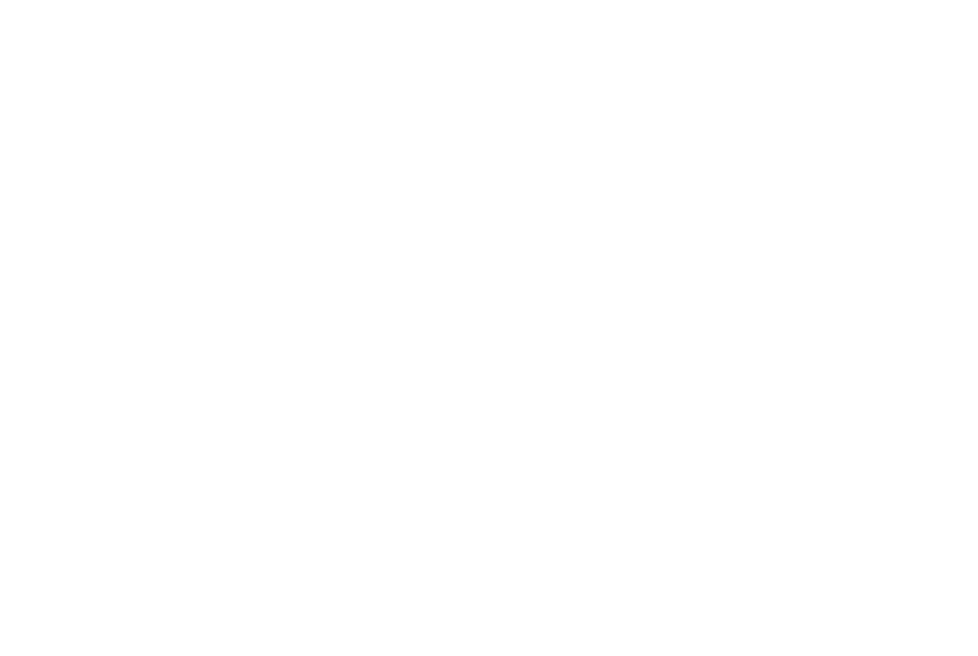
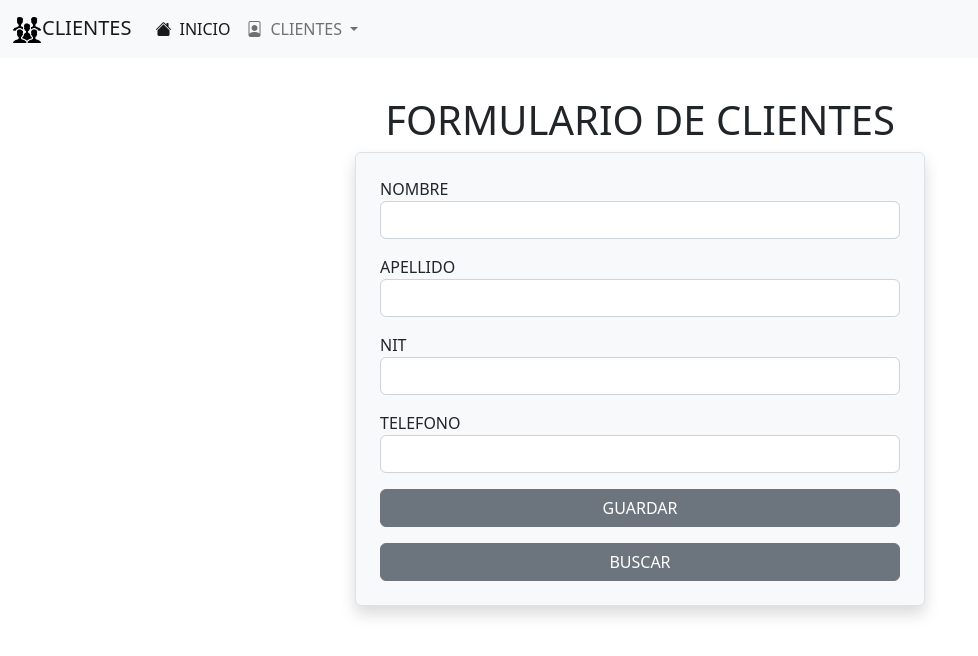
Before and after one commit to edmoranm/TAREA_INSERT_SELECT, a PHP site: page /clientes/index.php in a window 1280 px wide. Before the commit the part shown is empty. Shown: the top 656 px of the page, without its empty margins (0-978 px from the left). Run offline with PHP 8.4, Linux system fonts and the light colour scheme.

Commit message:
creacion de formulario

```diff
--- a/vistas/clientes/index.php
+++ b/vistas/clientes/index.php
@@ -0,0 +1,44 @@
+
+<?php include_once '../../vistas/templates/header.php'; ?>
+
+<h1 class="text-center">FORMULARIO DE CLIENTES</h1>
+<div class="row justify-content-center">
+    <form action="../../controladores/clientes/guardar.php" method="POST" class="border bg-light shadow rounded p-4 col-lg-6">
+        <div class="row mb-3">
+            <div class="col">
+                <label for="cli_nombre">NOMBRE</label>
+                <input type="text" name="cli_nombre" id="cli_nombre" class="form-control" required>
+            </div>
+        </div>
+        <div class="row mb-3">
+            <div class="col">
+                <label for="cli_apellido">APELLIDO</label>
+                <input type="text" name="cli_apellido" id="cli_apellido" class="form-control" required>
+            </div>
+        </div>
+        <div class="row mb-3">
+            <div class="col">
+                <label for="cli_nit">NIT</label>
+                <input type="number" name="cli_nit" id="cli_nit" class="form-control" required>
+            </div>
+        </div>
+        <div class="row mb-3">
+            <div class="col">
+                <label for="cli_telefono">TELEFONO</label>
+                <input type="number" name="cli_telefono" id="cli_telefono" class="form-control" required>
+            </div>
+        </div>
+        <div class="row mb-3">
+            <div class="col">
+                <button type="submit" class="btn btn-secondary w-100">GUARDAR</button>
+            </div>
+        </div>
+        <div class="row">
+            <div class="col">
+                <a href="../../controladores/clientes/guardar.php" class="btn btn-secondary w-100">BUSCAR</a>
+            </div>
+        </div>
+    </form>
+</div>
+
+<?php include_once '../../vistas/templates/footer.php'; ?>
--- a/vistas/templates/header.php
+++ b/vistas/templates/header.php
@@ -9,5 +9,5 @@
     <title>CLIENTES</title>
 </head>
 <body>
-<?php include_once './navbar.php'?>
+<?php include_once '../../vistas/templates/navbar.php'?>
 <div class="container mt-5 pt-5">
--- a/vistas/templates/navbar.php
+++ b/vistas/templates/navbar.php
@@ -11,11 +11,11 @@
         </li>
         <li class="nav-item dropdown">
           <a class="nav-link dropdown-toggle" href="#" role="button" data-bs-toggle="dropdown" aria-expanded="false">
-            <i class="bi bi-boxes me-2"></i>CLIENTES
+            <i class="bi bi-file-person me-2"></i>CLIENTES
           </a>
           <ul class="dropdown-menu">
-            <li><a class="dropdown-item" href="../clientes/index.php"><i class="bi bi-plus-circle me-2"></i>Crear</a></li>
-            <li><a class="dropdown-item" href="/vistas/clientes/buscar.php"><i class="bi bi-search me-2"></i>Buscar</a></li>
+            <li><a class="dropdown-item" href="../clientes/index.php"><i class="bi bi-plus-circle me-2"></i>CREAR</a></li>
+            <li><a class="dropdown-item" href="/vistas/clientes/buscar.php"><i class="bi bi-search me-2"></i>BUSCAR</a></li>
           </ul>
         </li>
     </div>
```
